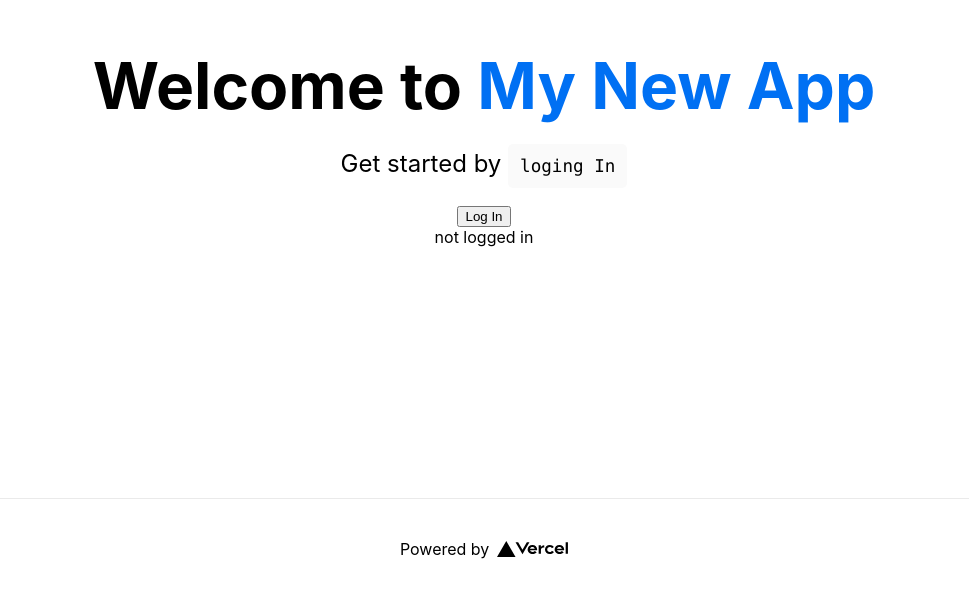
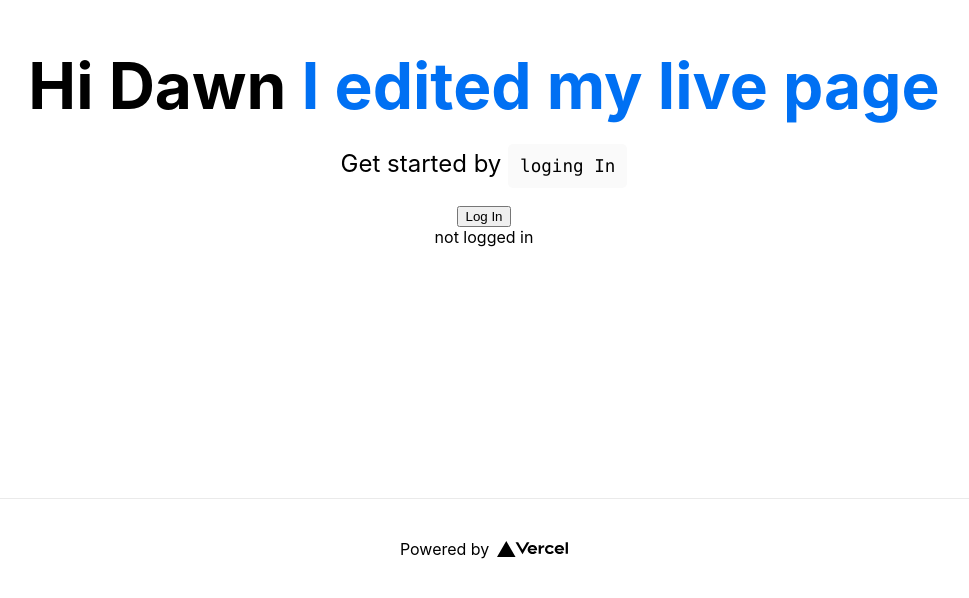
Before and after one commit to DVitsme/commentor, a Next.js app: page / in a window 1280 px wide. Shown: the part 202-800 px from the top of the page, without its empty margins (156-1125 px from the left). Built offline with nearby package versions, Linux system fonts and the light colour scheme; no server answers.

Commit message:
updated title bar

```diff
--- a/pages/index.js
+++ b/pages/index.js
@@ -15,7 +15,7 @@ export default function Home() {
 
       <main className={styles.main}>
         <h1 className={styles.title}>
-          Welcome to<a href="https://nextjs.org"> My New App</a>
+          Hi Dawn <a href="https://nextjs.org"> I edited my live page</a>
         </h1>
 
         <p className={styles.description}>
@@ -30,7 +30,15 @@ export default function Home() {
           )}
         </div>
         <div>
-          {auth.user ? <p>Hello {auth.user.displayName}</p> : 'not logged in'}
+          {auth.user ? (
+            <div>
+              {' '}
+              <p>Hello {auth.user.displayName}</p>{' '}
+              <img src={auth.user.photoURL} alt="" srcset="" />{' '}
+            </div>
+          ) : (
+            'not logged in'
+          )}
         </div>
       </main>
 
```
